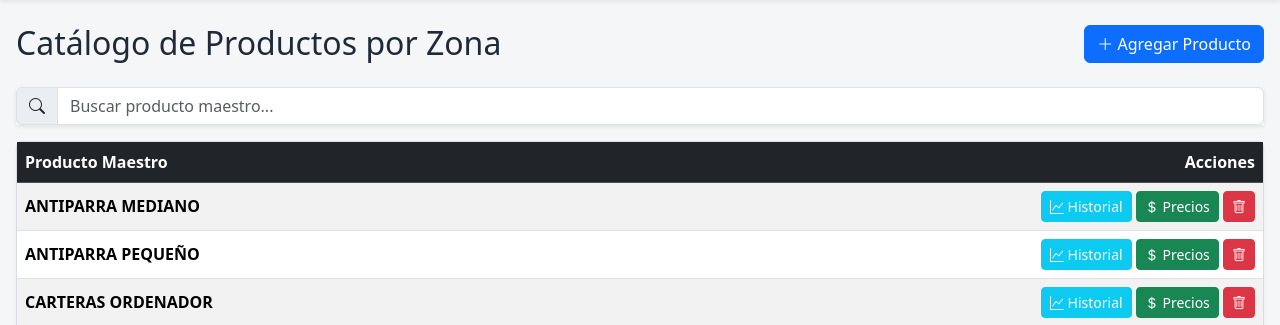
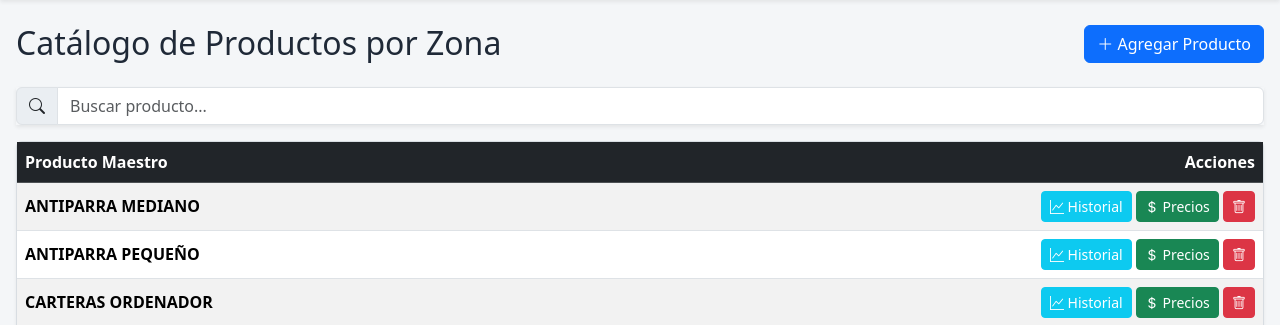
Before and after one commit to SekiDesu0/KSNE, a Flask app: page /admin/productos in a window 1280 px wide. Shown: the part 78-403 px from the top of the page. Run offline with Flask 3, Linux system fonts and the light colour scheme; the visitor is signed in with stand-in values (Sample User, id 1); data comes from the database, SQL or seed files in the repository.

Commit message:
style: change product search input placeholder

```diff
--- a/templates/admin_productos.html
+++ b/templates/admin_productos.html
@@ -19,7 +19,7 @@
 
 <div class="input-group mb-3 shadow-sm">
     <span class="input-group-text bg-body-tertiary"><i class="bi bi-search"></i></span>
-    <input type="text" class="form-control" id="searchProduct" placeholder="Buscar producto maestro...">
+    <input type="text" class="form-control" id="searchProduct" placeholder="Buscar producto...">
 </div>
 
 <div class="card shadow-sm">
```
